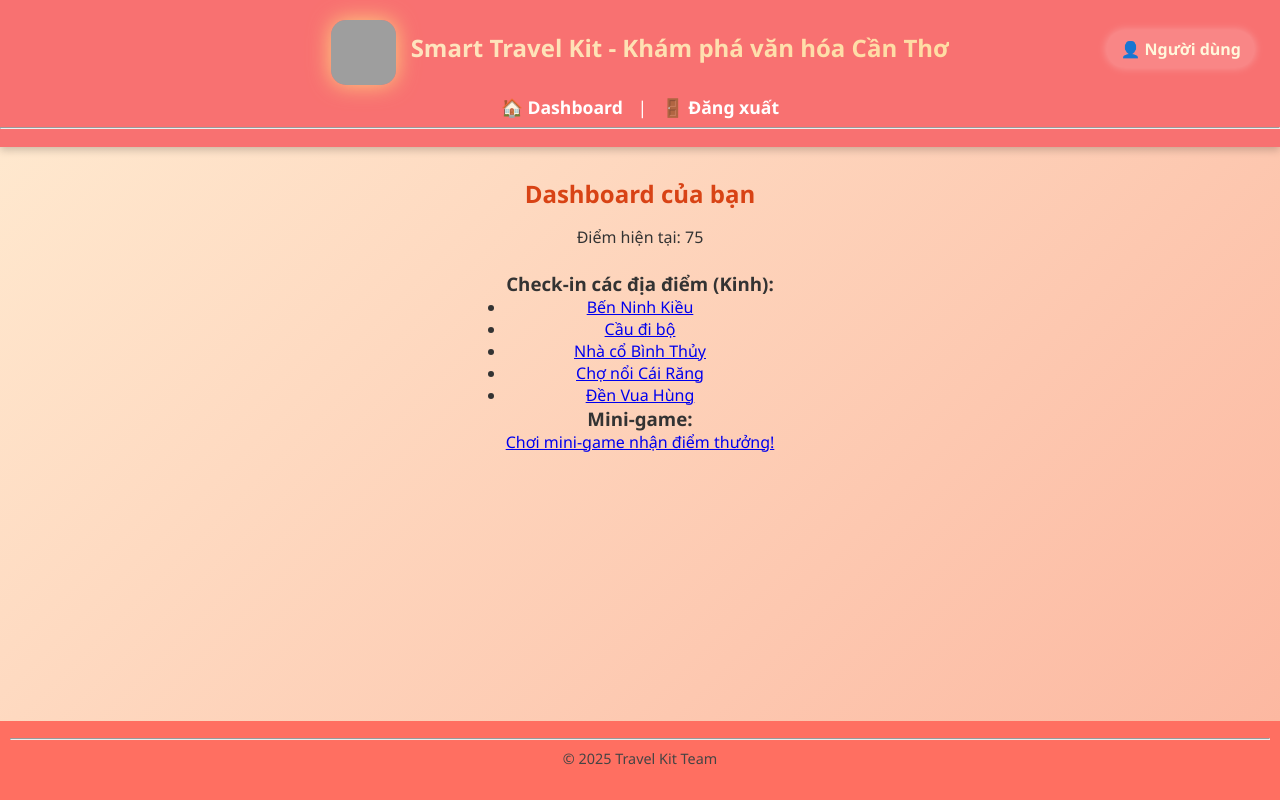
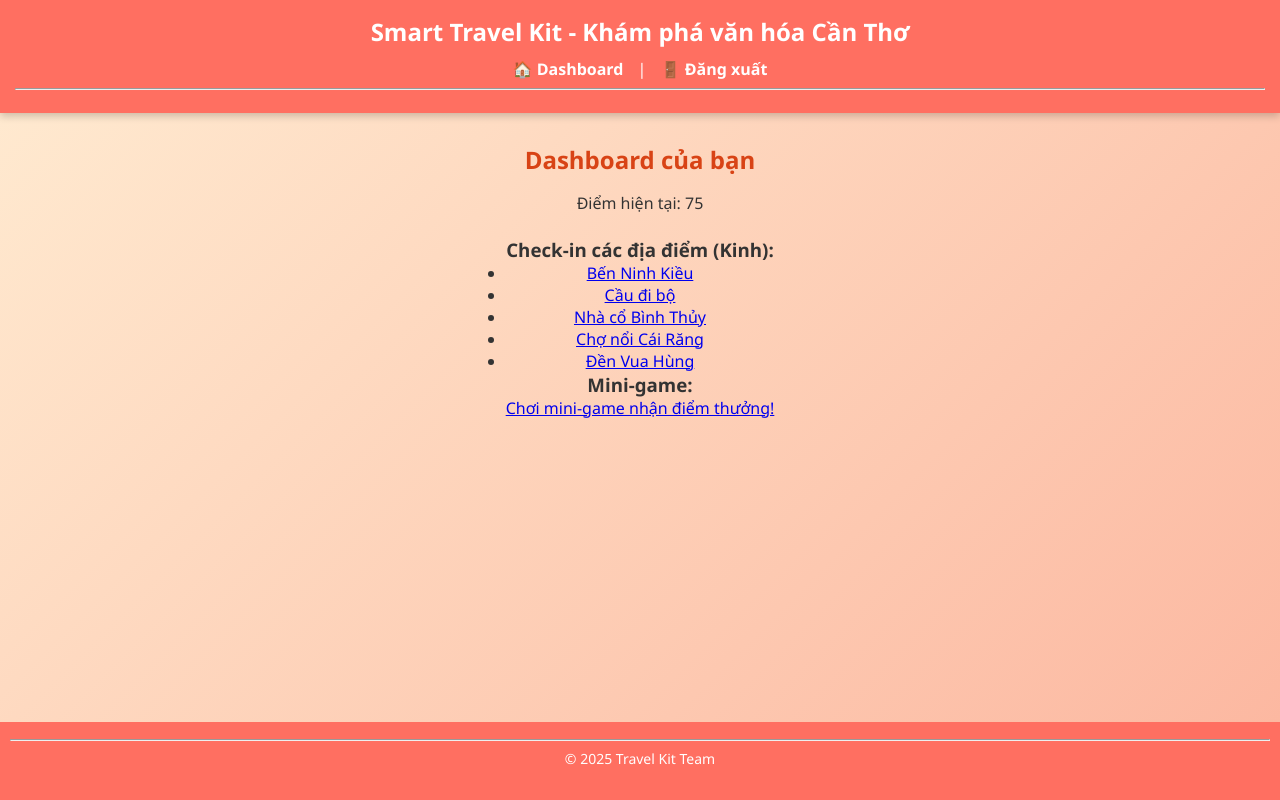
Before and after one commit to hung83st/mekongkit, a Flask app: page /dashboard in a window 1280 px wide. Run offline with Flask 3, Linux system fonts and the light colour scheme; a user stored in the database is signed in; data comes from the database, SQL or seed files in the repository; grey boxes are pictures that could not be loaded.

Commit message:
Update base.html

```diff
--- a/travel_kit/templates/base.html
+++ b/travel_kit/templates/base.html
@@ -5,158 +5,10 @@
     <meta name="viewport" content="width=device-width, initial-scale=1.0">
     <title>{% block title %}Travel Kit{% endblock %}</title>
     <link rel="stylesheet" href="{{ url_for('static', filename='style.css') }}">
-    <style>
-        /* ====== Header và logo ====== */
-        header {
-            position: relative;
-            text-align: center;
-            background-color: #f87171;
-            color: white;
-            padding: 20px 0 10px 0;
-        }
-
-        .header-top {
-            position: relative;
-        }
-
-        .logo-container {
-            display: flex;
-            align-items: center;
-            justify-content: center;
-            gap: 15px;
-        }
-
-        .user-info {
-            position: absolute;
-            top: 10px;
-            right: 25px;
-            font-size: 1em;
-            font-weight: 600;
-            background-color: rgba(255, 255, 255, 0.15);
-            padding: 8px 14px;
-            border-radius: 20px;
-            box-shadow: 0 0 8px rgba(255, 255, 255, 0.3);
-            transition: background-color 0.3s ease, transform 0.2s ease;
-        }
-
-        .user-info:hover {
-            background-color: rgba(255, 255, 255, 0.3);
-            transform: scale(1.05);
-        }
-
-        .logo {
-            width: 65px;
-            height: 65px;
-            border-radius: 15px;
-            box-shadow: 0 0 10px rgba(255, 255, 255, 0.4);
-            animation: logo-glow 4s ease-in-out infinite;
-            transition: transform 0.3s ease;
-        }
-
-        .logo:hover {
-            transform: scale(1.1) rotate(5deg);
-        }
-
-        @keyframes logo-glow {
-            0%, 100% {
-                box-shadow: 0 0 10px rgba(255, 255, 200, 0.6);
-            }
-            50% {
-                box-shadow: 0 0 25px rgba(255, 220, 120, 0.9);
-            }
-        }
-
-        h1 {
-            font-weight: 700;
-            background: linear-gradient(90deg, #fff2cc, #ffe59e, #fff2cc);
-            background-size: 300%;
-            -webkit-background-clip: text;
-            -webkit-text-fill-color: transparent;
-            animation: title-shine 6s ease-in-out infinite;
-        }
-
-        @keyframes title-shine {
-            0% { background-position: 0% 50%; opacity: 0.9; }
-            50% { background-position: 100% 50%; opacity: 1; }
-            100% { background-position: 0% 50%; opacity: 0.9; }
-        }
-
-        nav {
-            margin-top: 10px;
-            font-size: 1.1em;
-        }
-
-        nav a {
-            color: #fff;
-            font-weight: bold;
-            text-decoration: none;
-        }
-
-        nav a:hover {
-            text-decoration: underline;
-        }
-
-        footer {
-            text-align: center;
-            margin-top: 20px;
-            color: #444;
-            font-size: 0.9em;
-        }
-
-        .flash-container {
-            text-align: center;
-            margin-top: 10px;
-        }
-
-        .alert {
-            display: inline-block;
-            padding: 10px 15px;
-            margin: 5px;
-            border-radius: 8px;
-        }
-
-        .alert-success {
-            background-color: #d1fae5;
-            color: #065f46;
-        }
-
-        .alert-danger {
-            background-color: #fee2e2;
-            color: #991b1b;
-        }
-
-        .user-link {
-            color: #fff8dc;
-            text-decoration: none;
-            font-weight: bold;
-            transition: color 0.3s ease, transform 0.2s ease;
-        }
-
-        .user-link:hover {
-            color: #ffeb99;
-            transform: scale(1.05);
-            text-decoration: underline;
-        }
-
-    </style>
 </head>
 <body>
     <header>
-        <div class="header-top">
-            <div class="logo-container">
-                <img src="{{ url_for('static', filename='images/logoMekongKit.jpg') }}" alt="Smart Travel Kit Logo" class="logo">
-                <h1>Smart Travel Kit - Khám phá văn hóa Cần Thơ</h1>
-            </div>
-
-            {% if session.get('user_id') %}
-            <div class="user-info">
-                <a href="{{ url_for('profile') }}" class="user-link">
-                    👤 {% if current_user %}{{ current_user.username }}{% else %}Người dùng{% endif %}
-                </a>
-            </div>
-            {% endif %}
-        </div>
-
+        <h1>Smart Travel Kit - Khám phá văn hóa Cần Thơ</h1>
         {% if session.get('user_id') %}
         <nav>
             <a href="{{ url_for('dashboard') }}">🏠 Dashboard</a> |
@@ -165,26 +17,11 @@
         {% else %}
         <nav>
             <a href="{{ url_for('login') }}">🔑 Đăng nhập</a> |
-            <a href="{{ url_for('register') }}">📝 Đăng ký</a> |
-            <a href="{{ url_for('guide') }}">📘 Hướng dẫn sử dụng</a>
+            <a href="{{ url_for('register') }}">📝 Đăng ký</a>
         </nav>
         {% endif %}
         <hr>
     </header>
-
-
-    <!-- 🌟 Hiển thị thông báo flash -->
-    {% with messages = get_flashed_messages(with_categories=true) %}
-      {% if messages %}
-        <div class="flash-container">
-          {% for category, message in messages %}
-            <div class="alert alert-{{ category }}">
-              {{ message }}
-            </div>
-          {% endfor %}
-        </div>
-      {% endif %}
-    {% endwith %}
 
     <main>
         {% block content %}{% endblock %}
```
